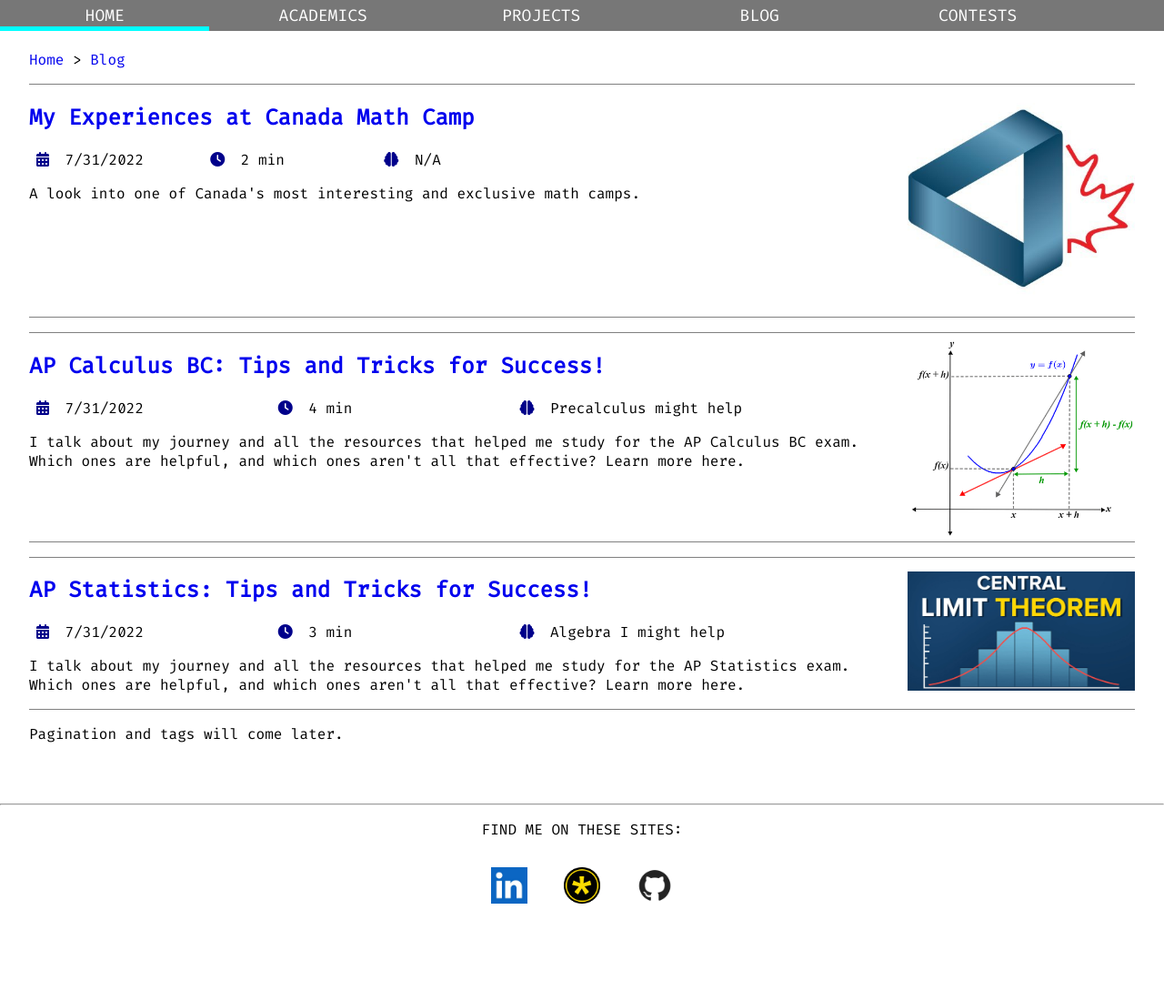
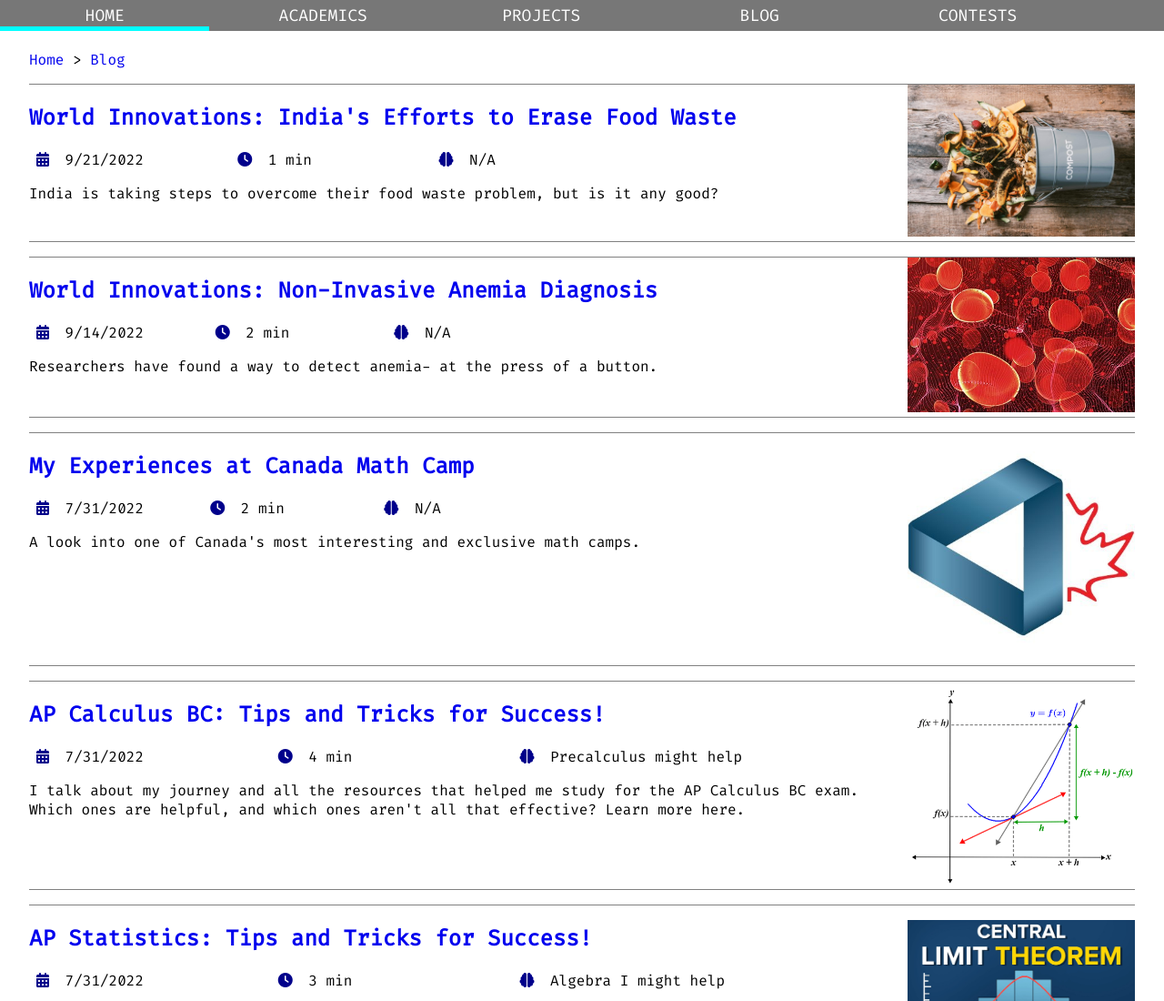
Before and after one commit to poweredbypigeon/poweredbypigeon.github.io, a plain HTML site: page blog/index.html in a window 1280 px wide. Shown: the top 1100 px of the page at 91% size. Before the commit the page ends 1013 px from the top, so only its background shows below. Drawn offline with Linux system fonts and the light colour scheme.

Commit message:
base didn't work as well as expected

```diff
--- a/blog/index.html
+++ b/blog/index.html
@@ -29,6 +29,64 @@ load Font Awesome, Bootstrap, jQuery. style.css is for all websites no matter wh
                     <span>></span>
                     <a href="/blog/"><span>Blog</span></a>
                     <br>
+                </div>
+                <div class="blog">
+                    <div class="blog-detail">
+                        <div class="blog-header">
+                            <a href="/blog/food-waste-india.html"><h2>World Innovations: India's Efforts to Erase Food Waste</h2></a>
+                        </div>
+                        <div class="blog-info">
+                            <div class="blog-widget-w2">
+                                <i class="fa fa-calendar blog-icon" aria-hidden="true"></i>
+                                <span>9/21/2022</span>
+                            </div>
+                            <div class="blog-widget-w2" title="Approximate reading time (250 WPM)">
+                                <i class="fa-solid fa-clock blog-icon"></i>
+                                <span>1 min</span>
+                            </div>
+                            <div class="blog-widget-w3" title="Knowledge prerequisites for reading">
+                                <i class="fa-solid fa-brain blog-icon"></i>
+                                <span>N/A</span>
+                            </div>
+                        </div>
+                        <img class="blog-img" src="/imgs/foodwaste.png">
+                        <p class="blog-blurb">India is taking steps to overcome their food waste problem, but is it any good?</p>
+                    </div>
+                    <div class="flex-filler"></div>
+                    <div class="blog-img-holder">
+                        <img class="blog-img-r" src="/imgs/foodwaste.png">
+                    </div>
+
+                    <!-- I have two blog images because with medium or large screens, I want the image to be to the right but the image to be in the regular flow of things on phones -->
+                </div>
+                <div class="blog">
+                    <div class="blog-detail">
+                        <div class="blog-header">
+                            <a href="/blog/anemia-diagnosis.html"><h2>World Innovations: Non-Invasive Anemia Diagnosis</h2></a>
+                        </div>
+                        <div class="blog-info">
+                            <div class="blog-widget-w2">
+                                <i class="fa fa-calendar blog-icon" aria-hidden="true"></i>
+                                <span>9/14/2022</span>
+                            </div>
+                            <div class="blog-widget-w2" title="Approximate reading time (250 WPM)">
+                                <i class="fa-solid fa-clock blog-icon"></i>
+                                <span>2 min</span>
+                            </div>
+                            <div class="blog-widget-w3" title="Knowledge prerequisites for reading">
+                                <i class="fa-solid fa-brain blog-icon"></i>
+                                <span>N/A</span>
+                            </div>
+                        </div>
+                        <img class="blog-img" src="/imgs/anemia-1.jpg">
+                        <p class="blog-blurb">Researchers have found a way to detect anemia- at the press of a button.</p>
+                    </div>
+                    <div class="flex-filler"></div>
+                    <div class="blog-img-holder">
+                        <img class="blog-img-r" src="/imgs/anemia-1.jpg">
+                    </div>
+
+                    <!-- I have two blog images because with medium or large screens, I want the image to be to the right but the image to be in the regular flow of things on phones -->
                 </div>
                 <div class="blog">
                     <div class="blog-detail">
```
Also changed, not shown: index.html (+2 -2 lines), imgs/anemia-1.jpg (added), imgs/foodwaste.png (added).
